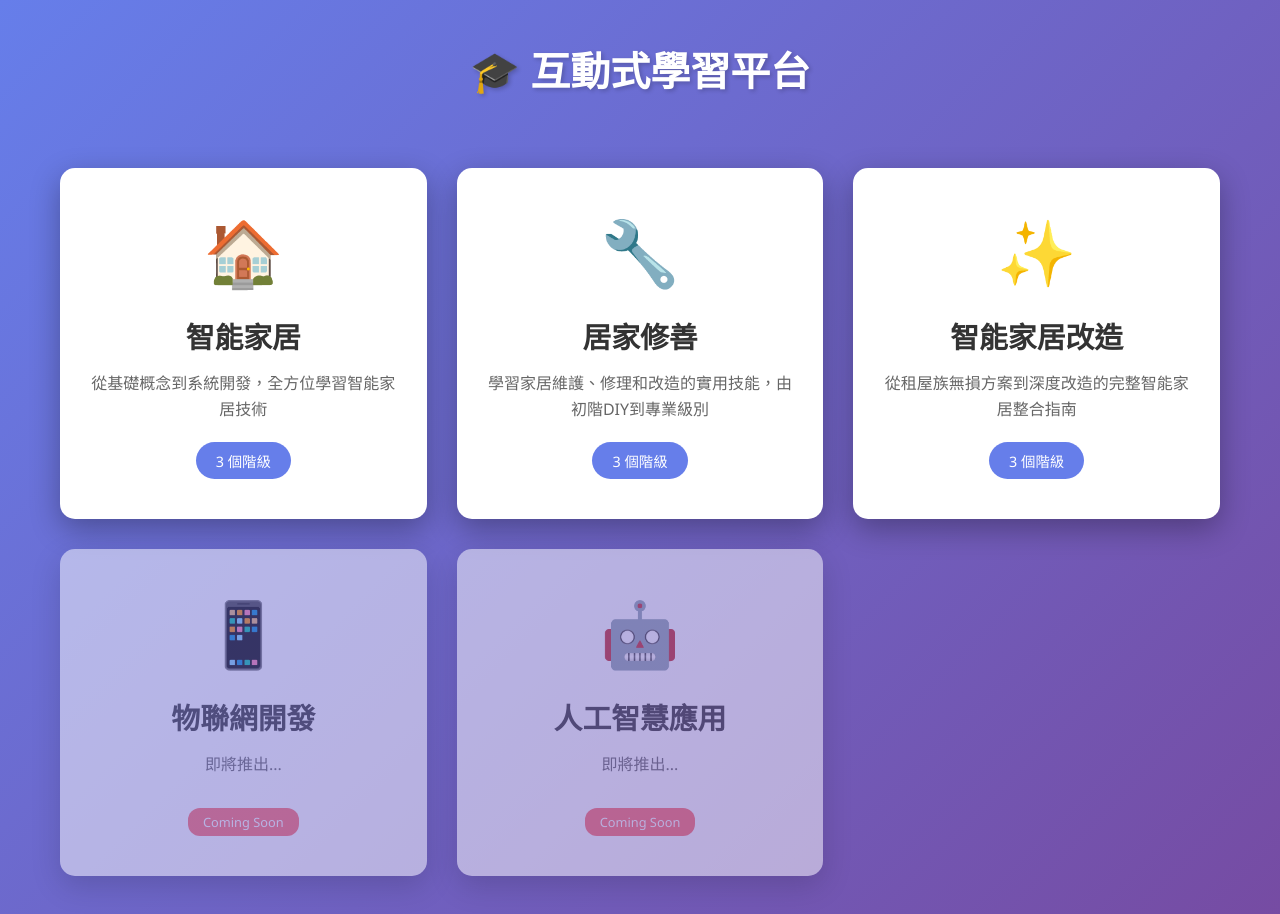
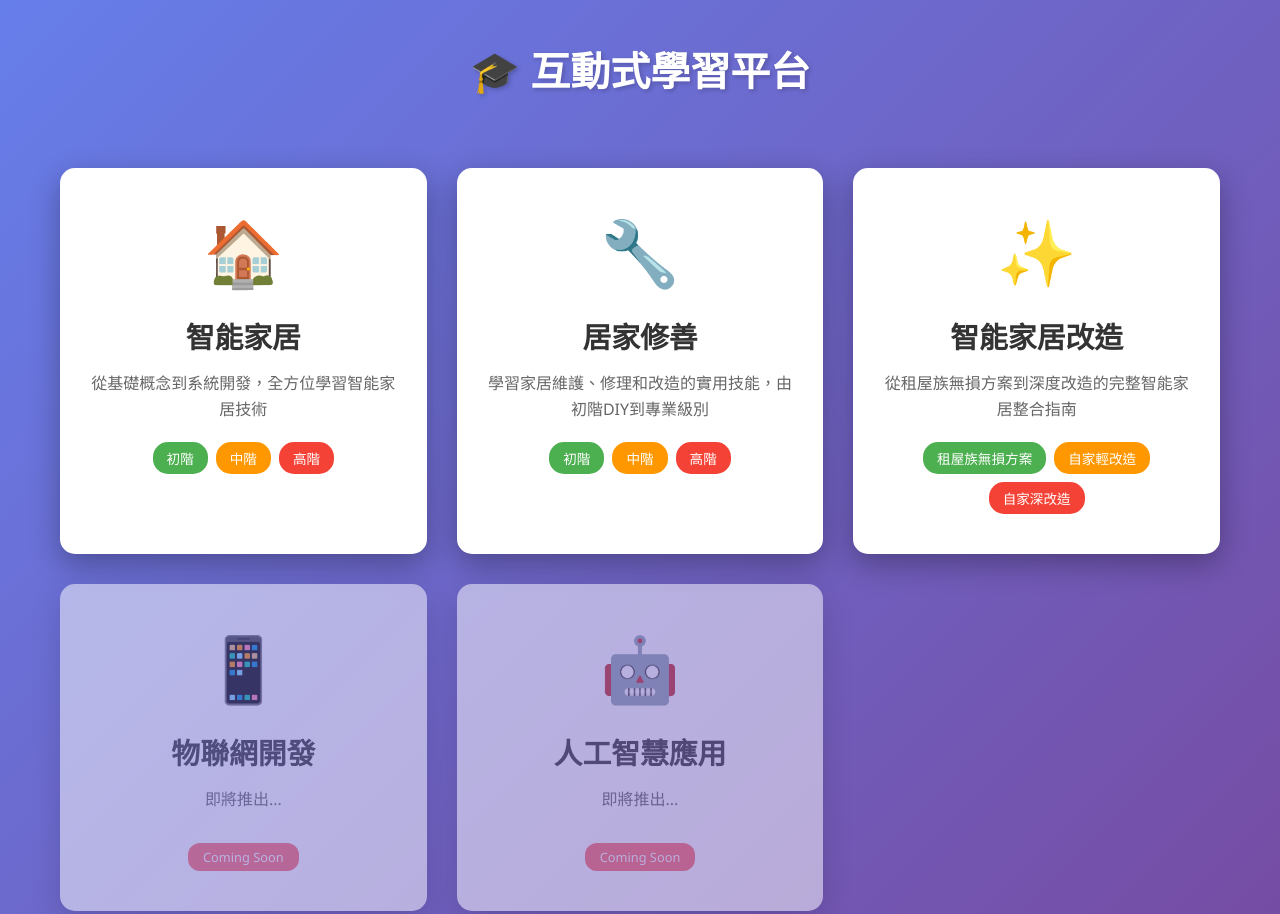
Before and after one commit to VicYu1983/MyNotes, a plain HTML site: page index.html in a window 1280 px wide. Shown: the top 914 px of the page. Drawn offline with Linux system fonts and the light colour scheme.

Commit message:
更新主題卡片，新增階級標籤顯示及樣式調整

```diff
--- a/config.json
+++ b/config.json
@@ -9,16 +9,19 @@
             "levels": [
                 {
                     "id": "beginner",
+                    "name": "初階",
                     "order": 1,
                     "jsonFile": "smart-home/beginner.json"
                 },
                 {
                     "id": "intermediate",
+                    "name": "中階",
                     "order": 2,
                     "jsonFile": "smart-home/intermediate.json"
                 },
                 {
                     "id": "advanced",
+                    "name": "高階",
                     "order": 3,
                     "jsonFile": "smart-home/advanced.json"
                 }
@@ -33,16 +36,19 @@
             "levels": [
                 {
                     "id": "beginner",
+                    "name": "初階",
                     "order": 1,
                     "jsonFile": "home-improvement/beginner.json"
                 },
                 {
                     "id": "intermediate",
+                    "name": "中階",
                     "order": 2,
                     "jsonFile": "home-improvement/intermediate.json"
                 },
                 {
                     "id": "advanced",
+                    "name": "高階",
                     "order": 3,
                     "jsonFile": "home-improvement/advanced.json"
                 }
@@ -57,16 +63,19 @@
             "levels": [
                 {
                     "id": "rental",
+                    "name": "租屋族無損方案",
                     "order": 1,
                     "jsonFile": "smart-home-improvement/rental.json"
                 },
                 {
                     "id": "light-renovation",
+                    "name": "自家輕改造",
                     "order": 2,
                     "jsonFile": "smart-home-improvement/light-renovation.json"
                 },
                 {
                     "id": "deep-renovation",
+                    "name": "自家深改造",
                     "order": 3,
                     "jsonFile": "smart-home-improvement/deep-renovation.json"
                 }
--- a/index.html
+++ b/index.html
@@ -75,12 +75,20 @@
         }
 
         .topic-count {
+            display: flex;
+            flex-wrap: wrap;
+            gap: 8px;
+            justify-content: center;
+            margin-top: 10px;
+        }
+
+        .level-badge {
             display: inline-block;
             background: #667eea;
             color: white;
-            padding: 8px 20px;
-            border-radius: 20px;
-            font-size: 0.9em;
+            padding: 6px 14px;
+            border-radius: 15px;
+            font-size: 0.85em;
         }
 
         .coming-soon {
@@ -130,7 +138,17 @@
                 const config = await response.json();
                 const grid = document.getElementById('topicsGrid');
 
+                // 根據階級順序定義顏色
+                const levelColors = {
+                    1: '#4caf50',  // 綠色 - 初階/入門
+                    2: '#ff9800',  // 橙色 - 中階/進階
+                    3: '#f44336'   // 紅色 - 高階/專業
+                };
+
                 config.topics.forEach(topic => {
+                    const levelBadges = topic.levels.map(level =>
+                        `<span class="level-badge" style="background: ${levelColors[level.order] || '#667eea'}">${level.name}</span>`
+                    ).join('');
                     const card = document.createElement('a');
                     card.href = `chapter.html?topic=${topic.id}`;
                     card.className = 'topic-card';
@@ -140,7 +158,7 @@
                         <div class="topic-description">
                             ${topic.description}
                         </div>
-                        <div class="topic-count">${topic.levels.length} 個階級</div>
+                        <div class="topic-count">${levelBadges}</div>
                     `;
                     grid.appendChild(card);
                 });
```
Lines whose indentation alone changed are shown as unchanged.
